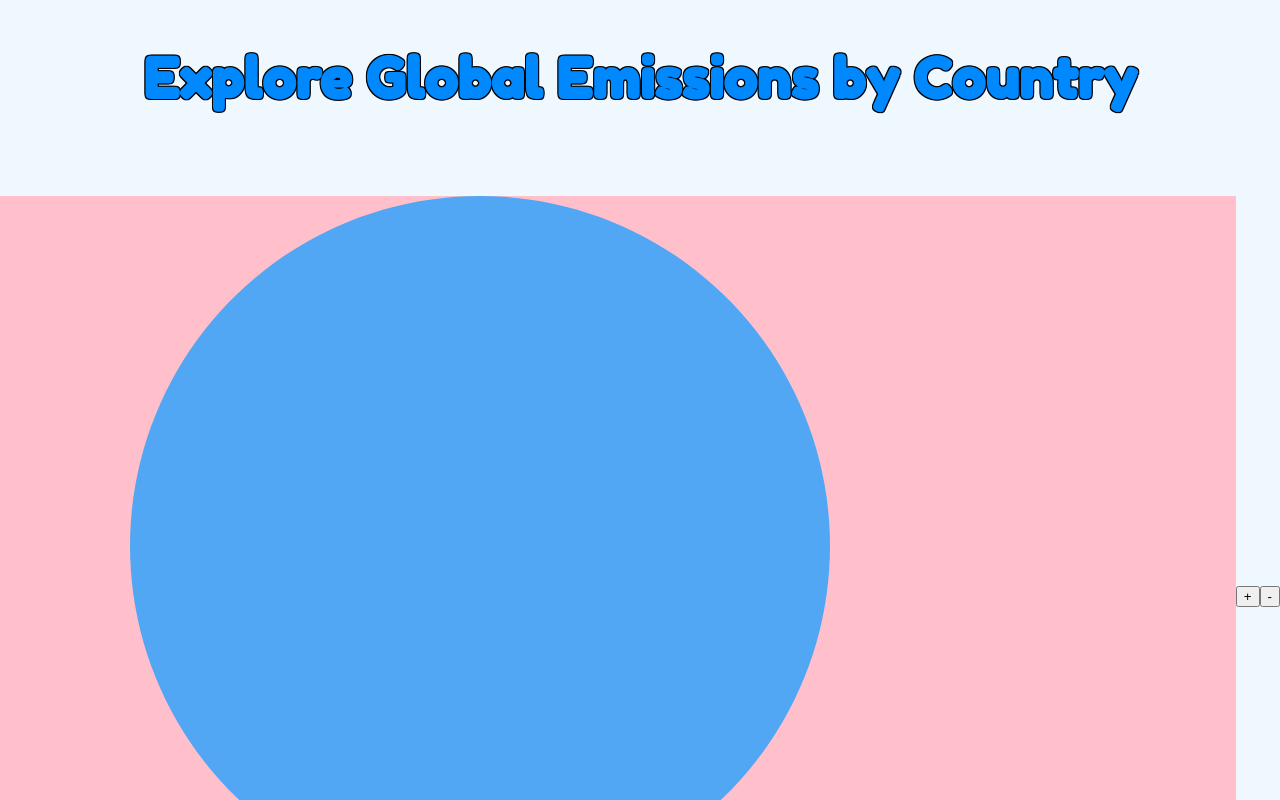
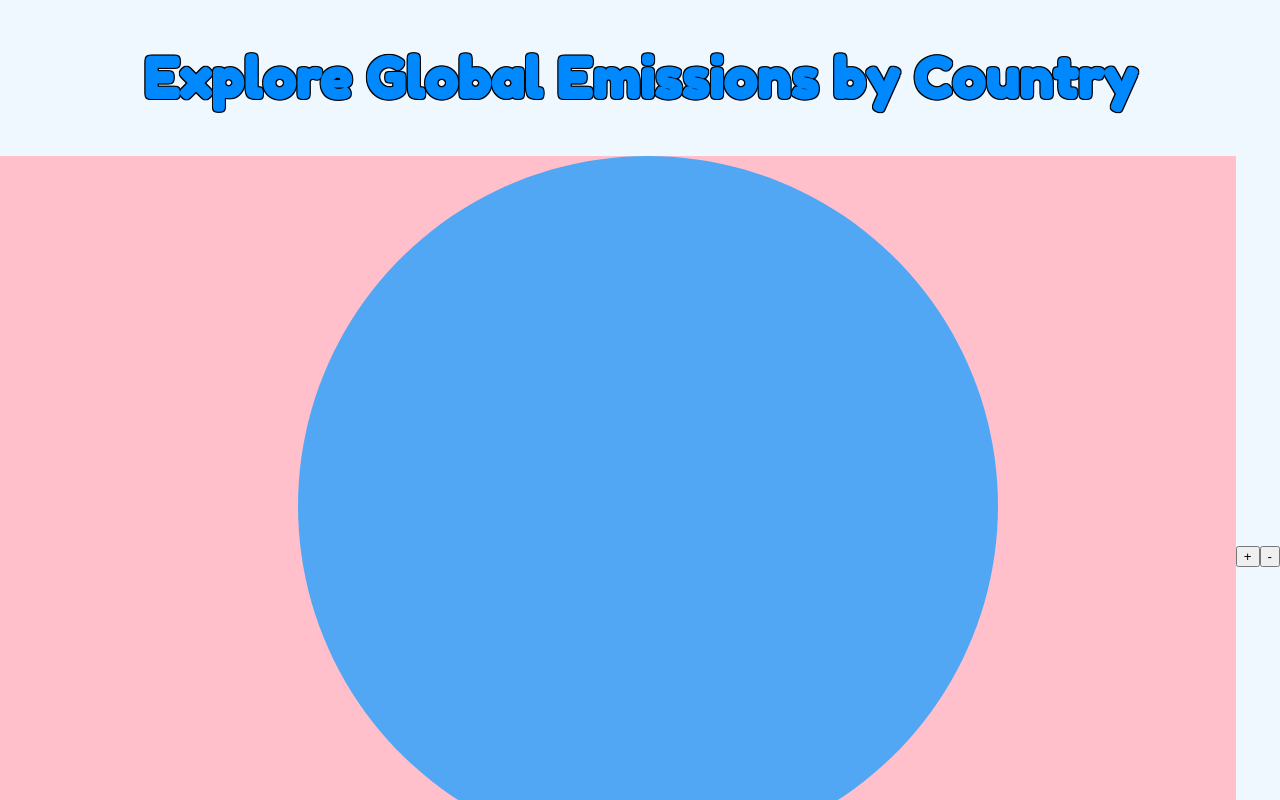
Before and after one commit to mmrector8/EmissionsVisualizer, a React (Create React App) app: page / in a window 1280 px wide. Shown: the top 800 px of the page. Built offline with nearby package versions, Linux system fonts and the light colour scheme; no server answers.

Commit message:
earth centering

```diff
--- a/src/components/Homepage/homepage.css
+++ b/src/components/Homepage/homepage.css
@@ -13,7 +13,7 @@
 .map-container{
     height: 100vh;
     width: 100vw;
-    padding-top: 60px;
+    padding-top: 20px;
     display: flex;
     align-items: center;
     justify-content: center;
--- a/src/components/Map/map.css
+++ b/src/components/Map/map.css
@@ -1,6 +1,5 @@
 .svg-container {
     display: flex;
-    align-items: center;
     justify-content: center;
     background-color: pink;
     width: 100vw;
@@ -8,8 +7,8 @@
 }
 
 .svg {
-    width: 100%;
-    height: 100%;
+    width: 900px;
+    height: 700px;
 }
 
 .marks .sphere {
```
